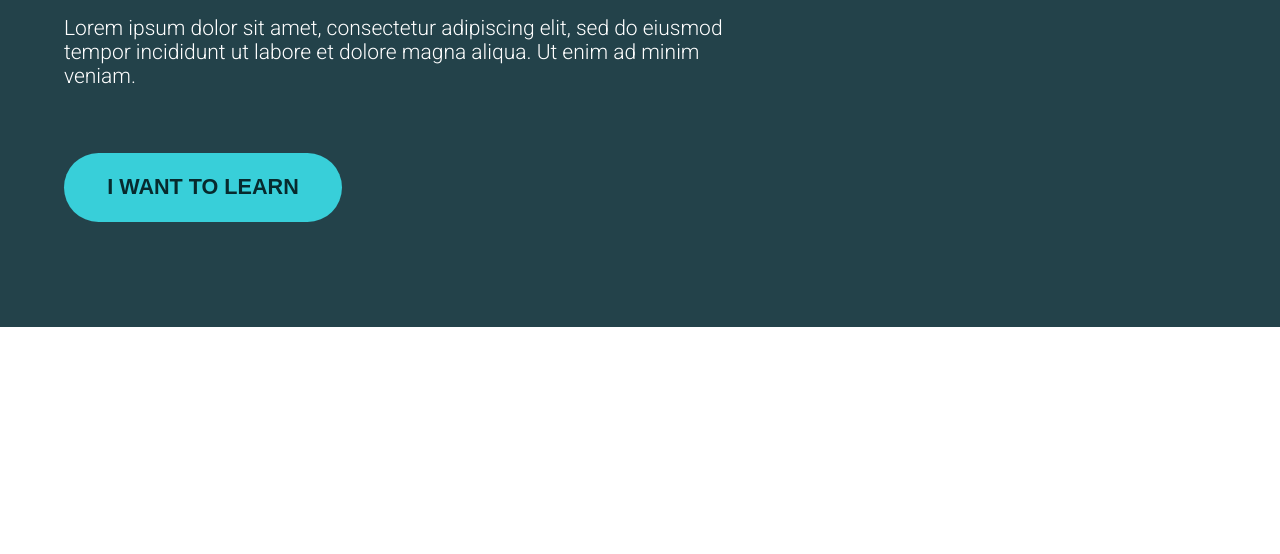
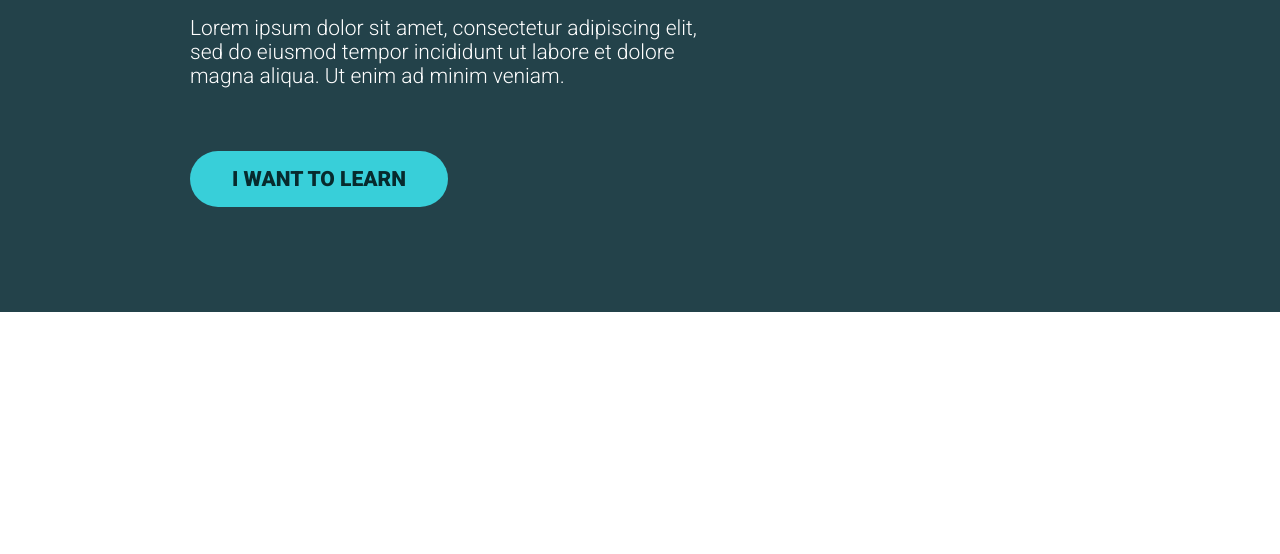
Before and after one commit to jellevanloock/conquering-responsive-layouts, a plain HTML site: page challenge03/index.html in a window 1280 px wide. Shown: the part 246-800 px from the top of the page. Drawn offline with Linux system fonts and the light colour scheme.

Commit message:
Solution challenge 03

```diff
--- a/challenge03/index.html
+++ b/challenge03/index.html
@@ -7,15 +7,15 @@
         <link rel="stylesheet" href="style.css" />
     </head>
     <body>
-        <div class="intro">
+        <div class="hero">
             <div class="container">
-                <div class="intro-content">
+                <div class="hero__text">
                     <h1>Responsive layouts don’t have to be a struggle</h1>
                     <p>
                         Lorem ipsum dolor sit amet, consectetur adipiscing elit, sed do eiusmod
                         tempor incididunt ut labore et dolore magna aliqua. Ut enim ad minim veniam.
                     </p>
-                    <button>I want to learn</button>
+                    <a href="#" class="btn">I want to learn</a>
                 </div>
             </div>
         </div>
--- a/challenge03/style.css
+++ b/challenge03/style.css
@@ -1,13 +1,15 @@
 @import url('https://fonts.googleapis.com/css2?family=Roboto:ital,wght@0,100..900;1,100..900&display=swap');
 
-* {
+*,
+*::before,
+*::after {
     box-sizing: border-box;
 }
 
 body {
-    font-family: Roboto;
+    margin: 0;
+    font-family: Roboto, sans-serif;
     font-size: 1.3125rem;
-    margin: 0;
 }
 
 h1 {
@@ -16,30 +18,38 @@ h1 {
 }
 
 .container {
+    inline-size: 80%;
+    max-inline-size: 900px;
     margin: 0 auto;
-    inline-size: 90%;
-    max-inline-size: 1200px;
 }
 
-.intro-content {
-    inline-size: 60%;
-}
-
-.intro {
+.hero {
     background-color: #23424a;
     color: #fff;
     padding: 4em 0 5em;
     font-weight: 300;
 }
 
-.intro button {
+.hero__text {
+    inline-size: 60%;
+}
+
+.hero p {
+    margin-block-end: 3em;
+}
+
+.btn {
+    display: inline-block;
+    text-decoration: none;
     text-transform: uppercase;
+    color: #072a2d;
+    font-weight: 900;
     background-color: #38cfd9;
-    color: #072a2d;
-    border: 0;
-    padding: 1em 2em;
-    font-weight: 700;
-    font-size: 1.35rem;
+    padding: 0.75em 2em;
     border-radius: 4rem;
-    margin-block-start: 2em;
 }
+
+.btn:hover,
+.btn:focus-visible {
+    opacity: 0.75;
+}
```
